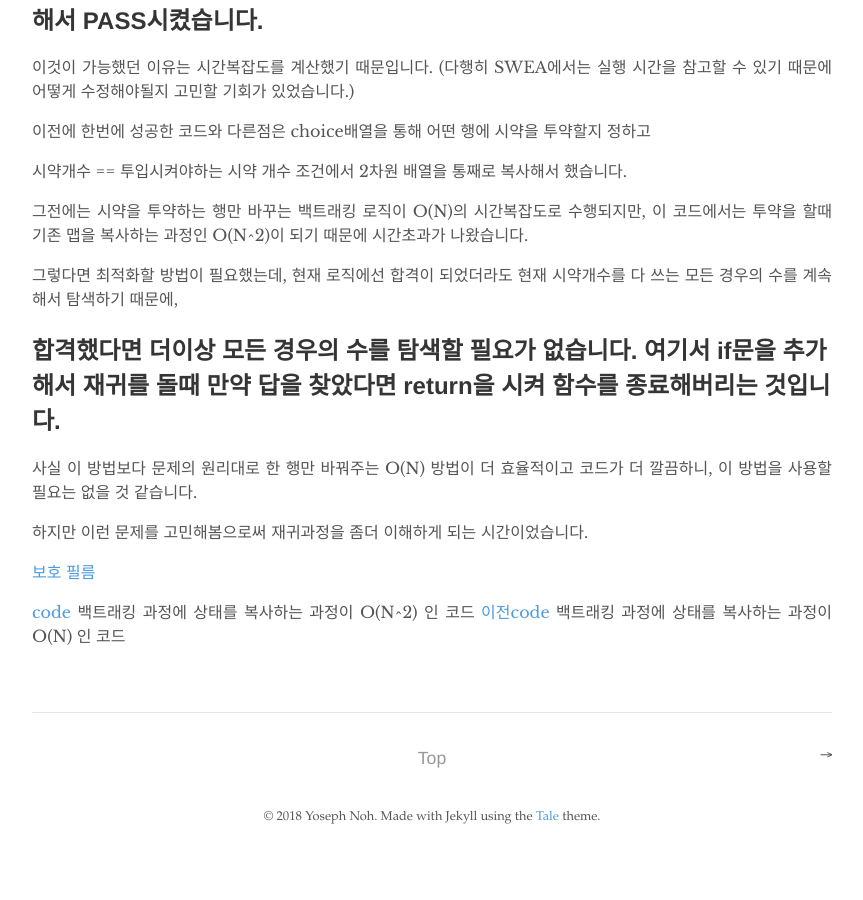
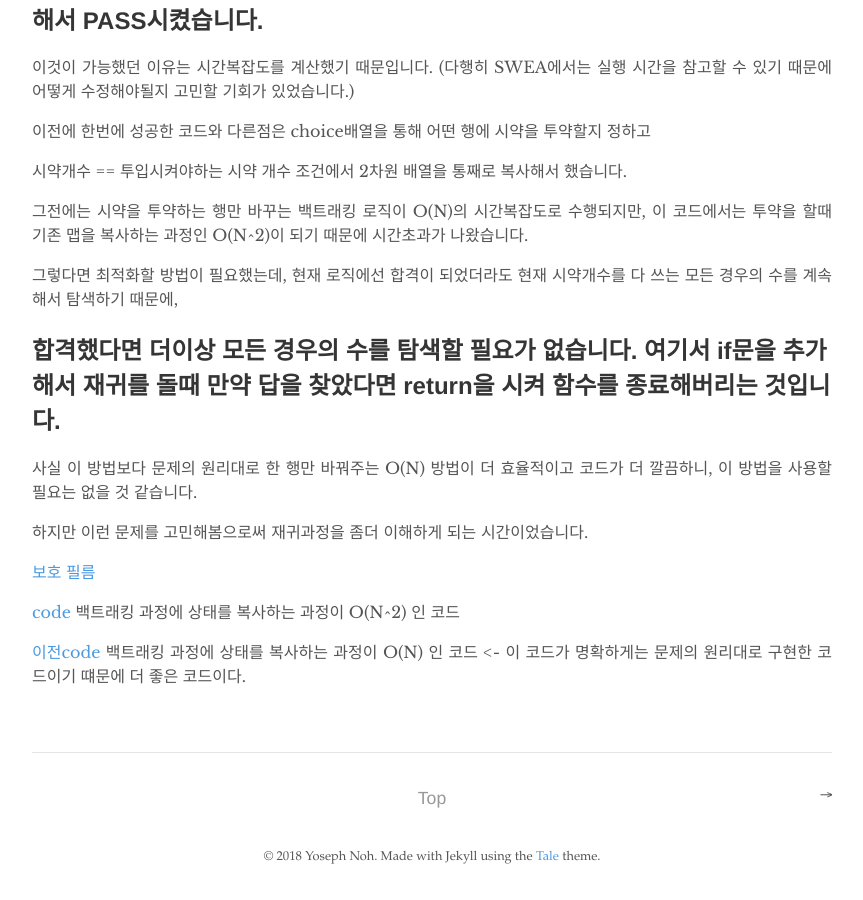
Before and after one commit to yobs0814/yobs0814.github.io, a Jekyll site: the page built from _posts/2018-10-20-SWEA2112.md, in a window 1280 px wide and 900 px high, scrolled down 1354 px. Shown: the whole window, without its empty margins (208-1071 px from the left). Built offline with Jekyll 4.4.1, drawn with Linux system fonts in a browser that asks for light colours; before the commit the page ends 2214 px from its top, so only the background shows below that.

Commit message:
upload sources

```diff
--- a/_posts/2018-10-20-SWEA2112.md
+++ b/_posts/2018-10-20-SWEA2112.md
@@ -69,4 +69,5 @@ tags:
 [보호 필름](https://www.swexpertacademy.com/main/code/problem/problemDetail.do?contestProbId=AV5V1SYKAaUDFAWu&categoryId=AV5V1SYKAaUDFAWu&categoryType=CODE)
 
 [code](https://github.com/yobs0814/problemSolving/blob/master/SWExpert/P2112_3/main.cpp) 백트래킹 과정에 상태를 복사하는 과정이 O(N^2) 인 코드
-[이전code](https://github.com/yobs0814/problemSolving/blob/master/SWExpert/P2112/main.cpp) 백트래킹 과정에 상태를 복사하는 과정이 O(N) 인 코드
+
+[이전code](https://github.com/yobs0814/problemSolving/blob/master/SWExpert/P2112/main.cpp) 백트래킹 과정에 상태를 복사하는 과정이 O(N) 인 코드 <- 이 코드가 명확하게는 문제의 원리대로 구현한 코드이기 떄문에 더 좋은 코드이다.
```
Also changed, not shown: _posts/2018-10-09-SWExpert#1953.md (+5 -5 lines).
